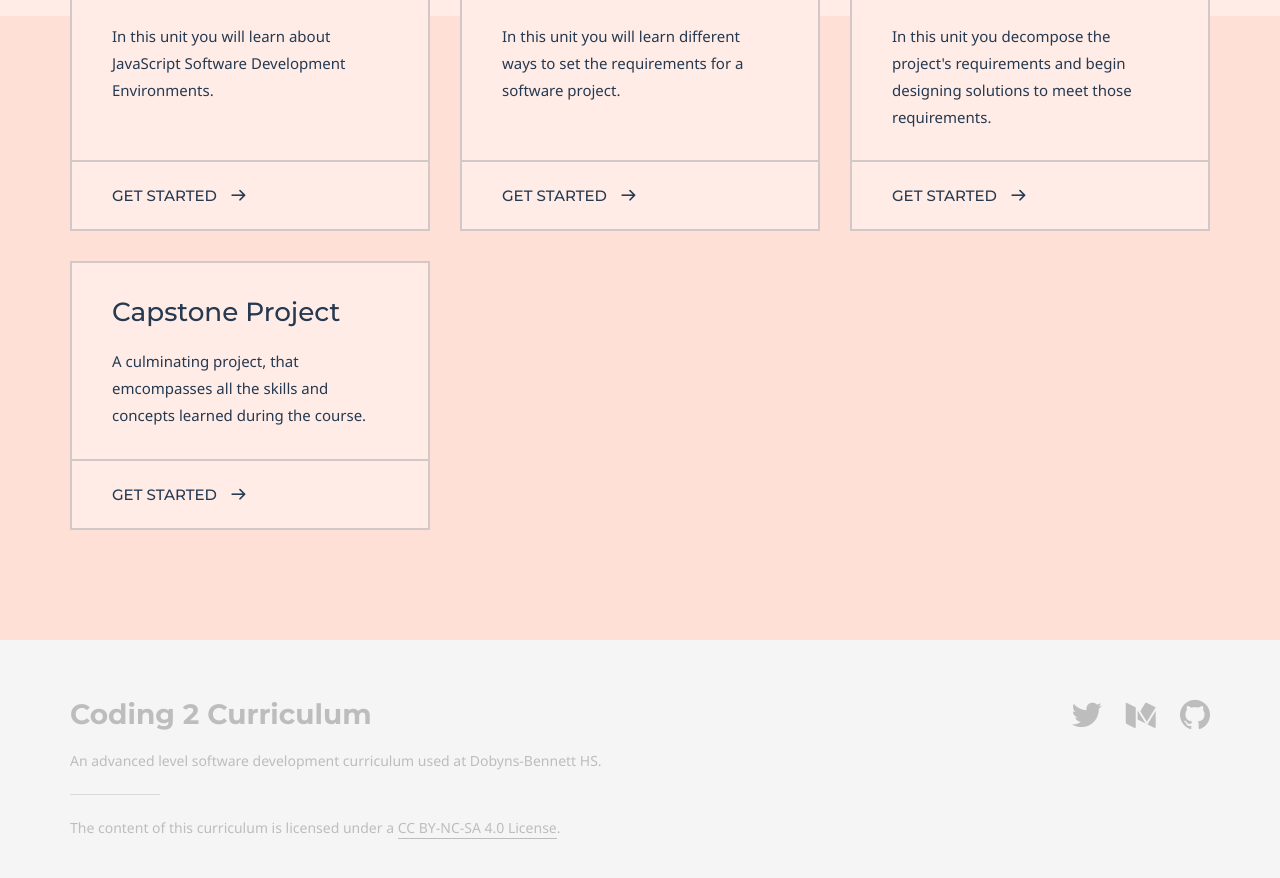
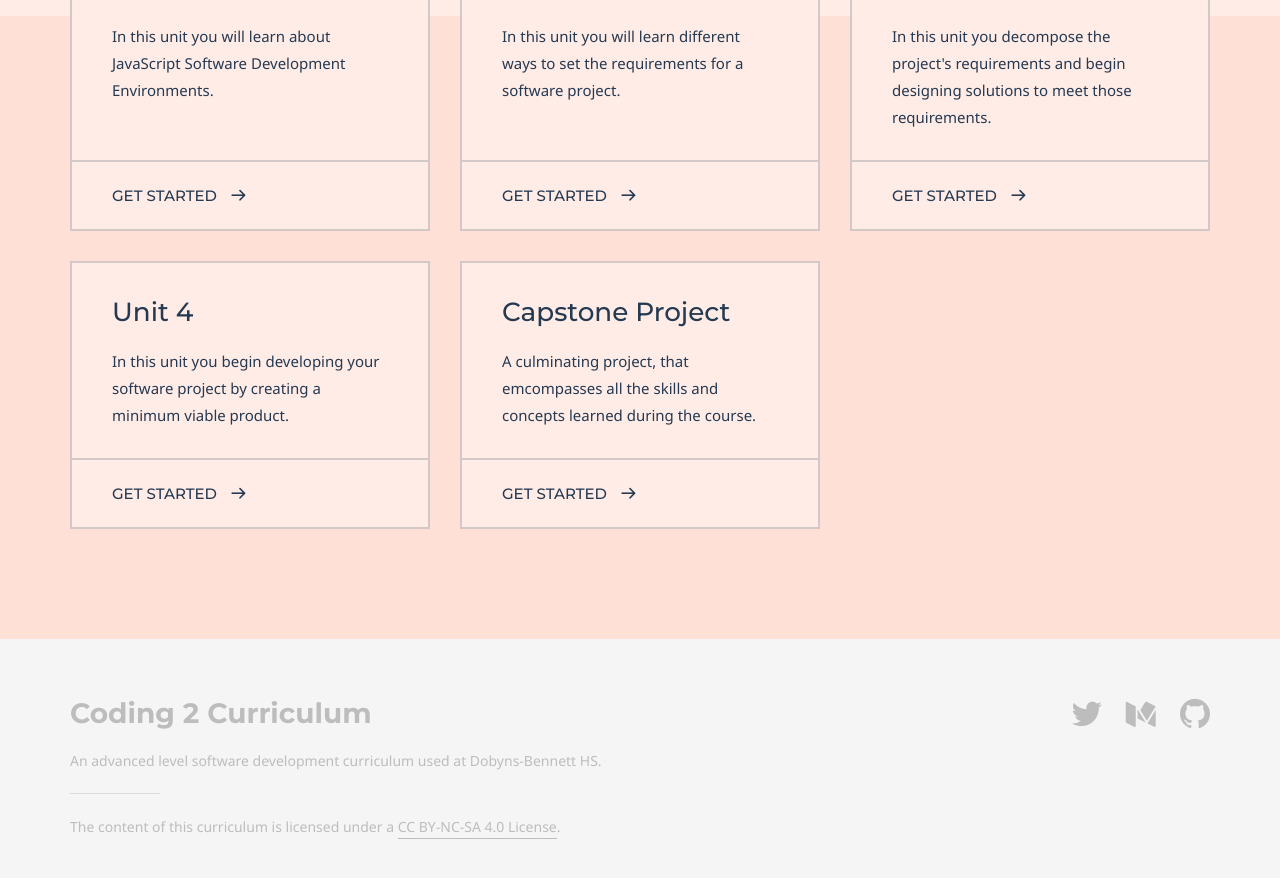
Before and after one commit to db-cs/C2-Curriculum, a Jekyll site: the page built from index.md, in a window 1280 px wide and 900 px high, scrolled down 625 px. Shown: the top 878 px of the window. Built offline with Jekyll 4.4.1, drawn with Linux system fonts in a browser that asks for light colours; some web fonts are replaced.

Commit message:
Add unit 4

```diff
--- a/index.md
+++ b/index.md
@@ -9,42 +9,41 @@ description: >
   Coding 2 challenges you to develop advanced skills in problem analysis, construction of algorithms, and computer implementation of algorithms as you work on programming projects of increased complexity.
 
 buttons:
-    - content: Syllabus
-      url: '/syllabus'
-      external_url: false
-    - content: Resources
-      url: '/resources'
-      external_url: false
-    - icon: github
-      content: Coding 2 Disucssion
-      url: 'https://github.com/orgs/db-cs-spring-2020/teams/coding-2'
-      external_url: true
+  - content: Syllabus
+    url: "/syllabus"
+    external_url: false
+  - content: Resources
+    url: "/resources"
+    external_url: false
+  - icon: github
+    content: Coding 2 Disucssion
+    url: "https://github.com/orgs/db-cs-spring-2020/teams/coding-2"
+    external_url: true
 
 # Grid navigation
 grid_navigation:
-    - title: Unit 1
-      excerpt: In this unit you will learn about JavaScript Software Development Environments.
-      cta: Get started
-      url: '/u1'
-    - title: Unit 2
-      excerpt: In this unit you will learn different ways to set the requirements for a software project.
-      cta: Get started
-      url: '/u2'
-    - title: Unit 3
-      excerpt: In this unit you decompose the project's requirements and begin designing solutions to meet those requirements.
-      cta: Get started
-      url: '/u3'
-    # - title: Unit 4
-    #   excerpt: Section description
-    #   cta: Get started
-    #   url: '#'
-    # - title: Unit 5
-    #   excerpt: Section description
-    #   cta: Get started
-    #   url: '#'
-    - title: Capstone Project
-      excerpt: A culminating project, that emcompasses all the skills and concepts learned during the course.
-      cta: Get started
-      url: '/capstone'
-
+  - title: Unit 1
+    excerpt: In this unit you will learn about JavaScript Software Development Environments.
+    cta: Get started
+    url: "/u1"
+  - title: Unit 2
+    excerpt: In this unit you will learn different ways to set the requirements for a software project.
+    cta: Get started
+    url: "/u2"
+  - title: Unit 3
+    excerpt: In this unit you decompose the project's requirements and begin designing solutions to meet those requirements.
+    cta: Get started
+    url: "/u3"
+  - title: Unit 4
+    excerpt: In this unit you begin developing your software project by creating a minimum viable product.
+    cta: Get started
+    url: "/u4"
+  # - title: Unit 5
+  #   excerpt: Section description
+  #   cta: Get started
+  #   url: '#'
+  - title: Capstone Project
+    excerpt: A culminating project, that emcompasses all the skills and concepts learned during the course.
+    cta: Get started
+    url: "/capstone"
 ---
```
Also changed, not shown: u4/c1/index.md (added, +52 -0 lines), u4/index.md (added, +42 -0 lines), u4/p1/index.md (added, +44 -0 lines), u4/c1/failforward.jpg (added), u4/c1/mvporg.png (added), u4/c1/venn.png (added), u4/c1/viable.png (added), u4/mvp.jpg (added), u4/p1/amazon.png (added), u4/p1/kanban.jpg (added).
